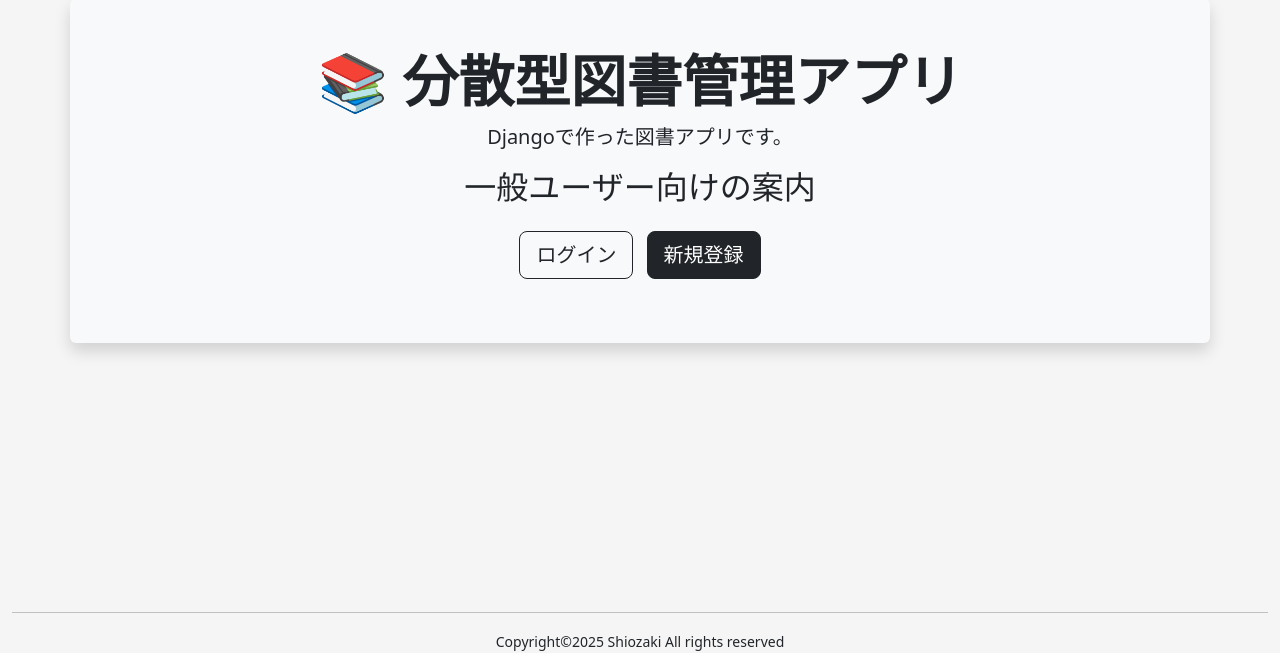
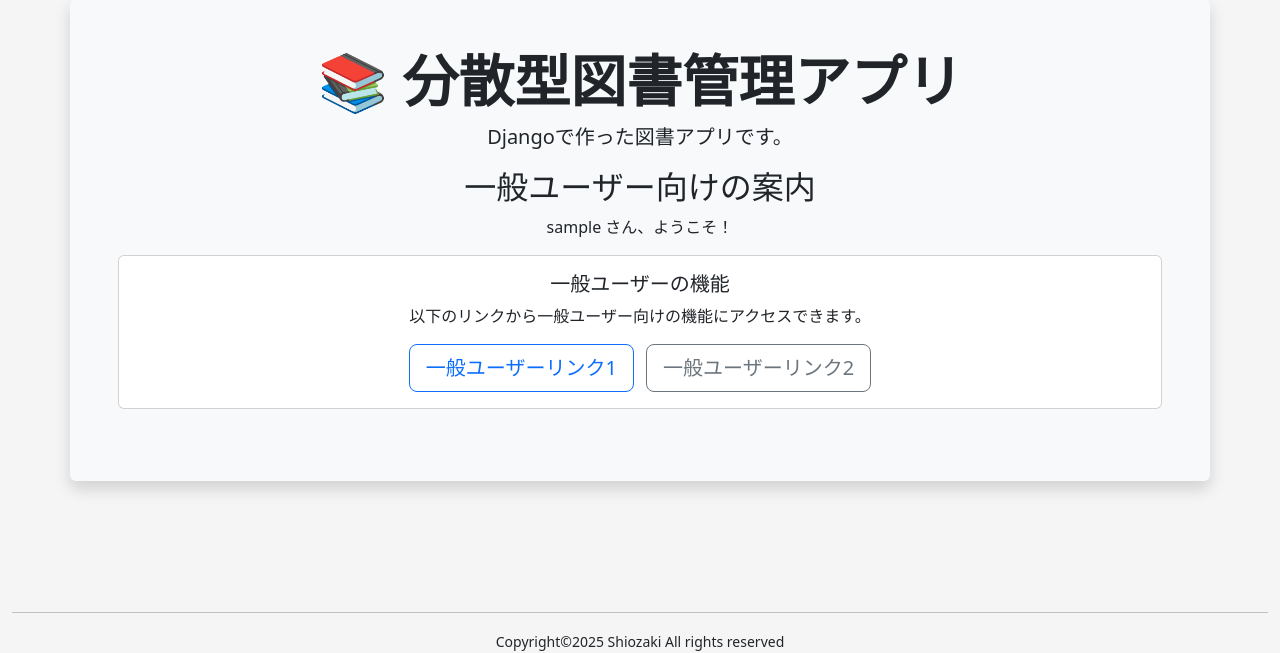
Before and after one commit to tomoki-shiozaki/distributed-library, a Django app: page / in a window 1280 px wide. Shown: the part 147-800 px from the top of the page. Run offline with Django 5.2, Linux system fonts and the light colour scheme; the visitor is signed in with stand-in values (Sample User, id 1); parts of the project's set-up code (start-up, migrations or seed data) failed here and were passed over.

Commit message:
style(home): enhance template layout with role-based links

```diff
--- a/templates/home.html
+++ b/templates/home.html
@@ -7,10 +7,36 @@
     <h1 class="display-4 fw-bold text-dark">📚 分散型図書管理アプリ</h1>
     <p class="lead">Djangoで作った図書アプリです。</p>
     <h2>{{ message }}</h2>
+
+    {% if user.is_authenticated %}
+    <p>{{ user.username }} さん、ようこそ！</p>
+    {% if user.is_librarian %}
+    <!-- 管理者向けリンク -->
+    <div class="card mb-4">
+        <div class="card-body">
+            <h5 class="card-title">管理機能</h5>
+            <p class="card-text">以下のリンクから管理機能にアクセスできます。</p>
+            <a href="#" class="btn btn-primary btn-lg">管理機能リンク1</a>
+            <a href="#" class="btn btn-success btn-lg ms-2">管理機能リンク2</a>
+        </div>
+    </div>
+    {% elif user.is_general %}
+    <!-- 一般ユーザー向けリンク -->
+    <div class="card mb-4">
+        <div class="card-body">
+            <h5 class="card-title">一般ユーザーの機能</h5>
+            <p class="card-text">以下のリンクから一般ユーザー向けの機能にアクセスできます。</p>
+            <a href="#" class="btn btn-outline-primary btn-lg">一般ユーザーリンク1</a>
+            <a href="#" class="btn btn-outline-secondary btn-lg ms-2">一般ユーザーリンク2</a>
+        </div>
+    </div>
+    {% endif %}
+    {% else %}
     <p class="lead mt-4">
         <a href="{% url 'login' %}" class="btn btn-outline-dark btn-lg">ログイン</a>
         <a href="{% url 'signup' %}" class="btn btn-dark btn-lg ms-2">新規登録</a>
     </p>
+    {% endif %}
 </div>
 
 {% endblock content %}
```
